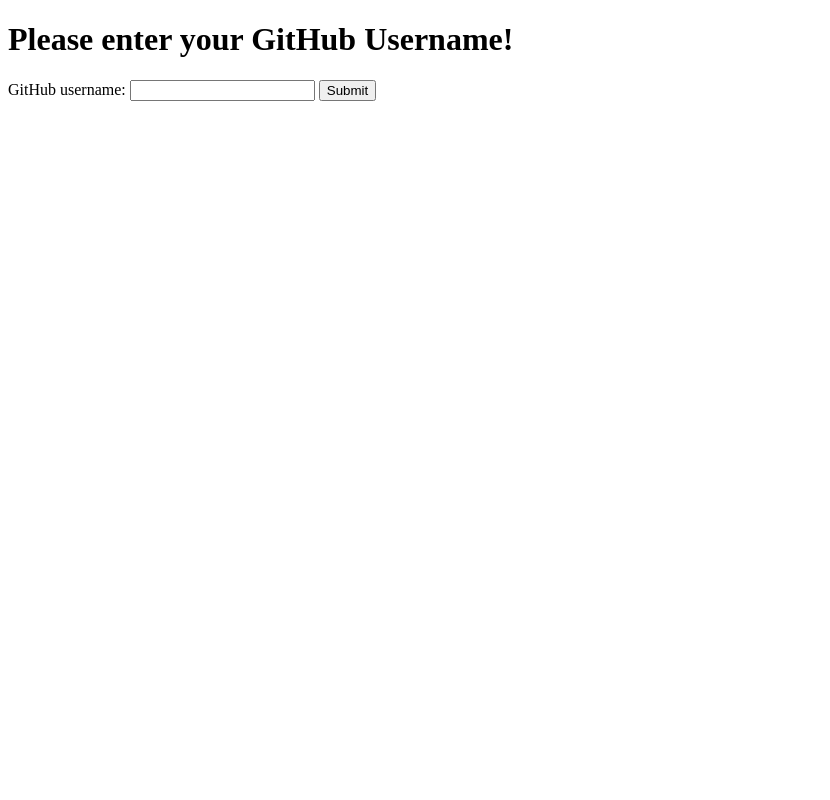
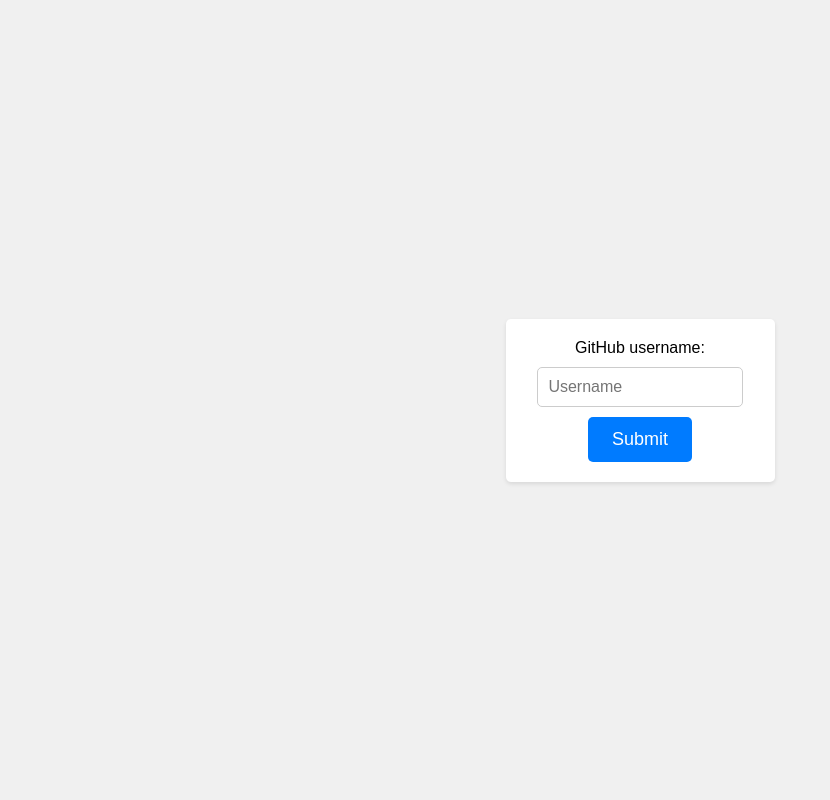
Before and after one commit to ZEJIN1033/sse_LAB2, a Flask app: page /get_username_all in a window 1280 px wide. Shown: the whole page, without its empty margins (0-830 px from the left). Run offline with Flask 3, Linux system fonts and the light colour scheme.

Commit message:
add file contents

```diff
--- a/api/templates/get_gitname_all.html
+++ b/api/templates/get_gitname_all.html
@@ -2,18 +2,63 @@
 <html lang="en">
 <head>
   <meta charset="UTF-8">
+  <title>GitHub Username</title>
+  <style>
+    body {
+      font-family: Arial, sans-serif;
+      text-align: center;
+      background-color: #f0f0f0;
+      margin: 0;
+      padding: 0;
+      display: flex;
+      justify-content: center;
+      align-items: center;
+      height: 100vh;
+    }
 
+    form {
+      background-color: #fff;
+      padding: 20px;
+      border-radius: 5px;
+      box-shadow: 0 2px 4px rgba(0, 0, 0, 0.1);
+    }
+
+    label {
+      display: block;
+      margin-bottom: 10px;
+    }
+
+    input[type="text"] {
+      width: 80%;
+      padding: 10px;
+      border: 1px solid #ccc;
+      border-radius: 5px;
+      font-size: 16px;
+      margin-bottom: 10px;
+    }
+
+    input[type="submit"] {
+      background-color: #007BFF;
+      color: #fff;
+      padding: 12px 24px;
+      border: none;
+      border-radius: 5px;
+      font-size: 18px;
+      cursor: pointer;
+      transition: background-color 0.3s;
+    }
+
+    input[type="submit"]:hover {
+      background-color: #0056b3;
+    }
+  </style>
 </head>
-
 <body>
-    <!--Set heads -->
-    <h1>Please enter your GitHub Username!</h1>
-
   <form action="/get_username_all/result" method="post">
     <label for="namefield">GitHub username:</label>
-        <input type="text" id="namefield" name="username">
+    <input type="text" id="namefield" name="username" placeholder="Username">
+    <br>
     <input type="submit" value="Submit">
   </form>
-
 </body>
 </html>
```
Also changed, not shown: api/templates/username_hello_all.html (+67 -4 lines). Lines whose indentation alone changed are shown as unchanged.
